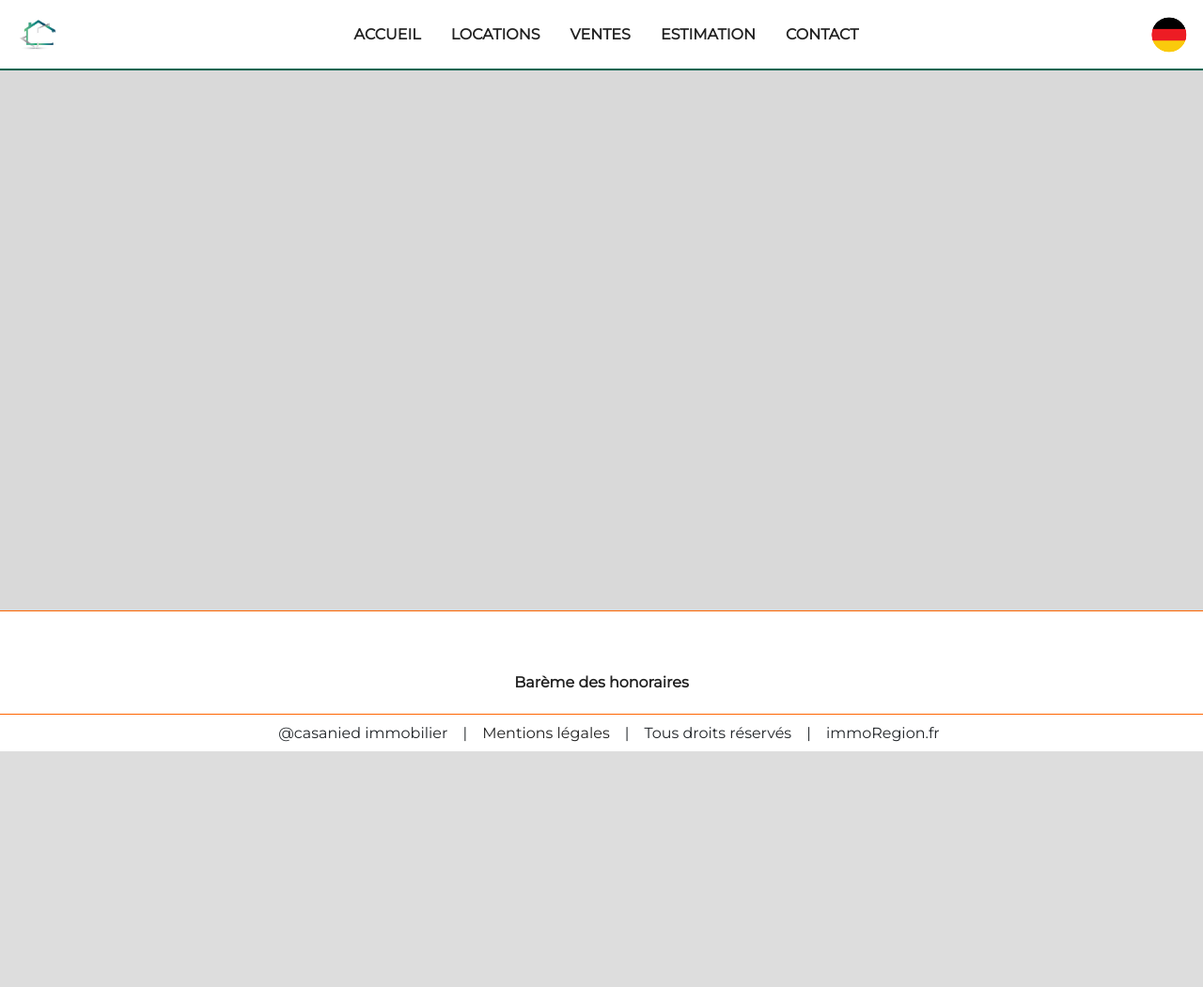
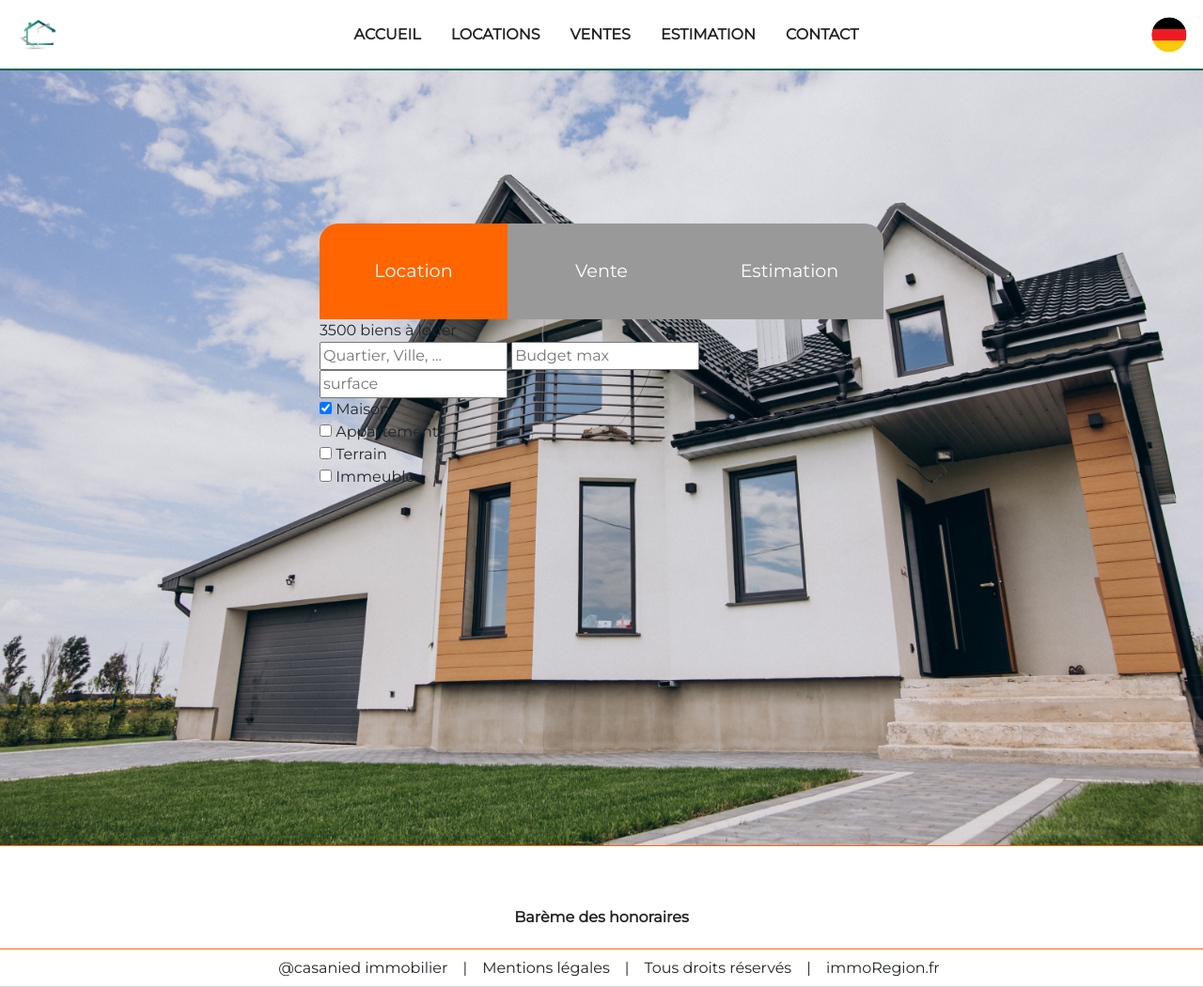
Before and after one commit to scroutch/casanied, a PHP site: page / in a window 1280 px wide. Shown: the whole page at 94% size. Before the commit the page ends 800 px from the top, so only its background shows below. Run offline with PHP 8.4, Linux system fonts and the light colour scheme; data that the repository does not hold is empty; some libraries are stand-ins or nearby versions.

Commit message:
systeme d'onglet de la page d'accueil

```diff
--- a/assets/css/style.css
+++ b/assets/css/style.css
@@ -30,6 +30,8 @@ body {
     font-family: var(--font-text);
     font-size: var(--font-size-text);
     background-color: #d9d9d9;
+    display: flex;
+    flex-direction: column;
 }
 
 /***HEADER***/
@@ -82,7 +84,7 @@ header .germanFlag.active {
 /***FOOTER***/
 
 footer {
-    position: fixed;
+    /* position: fixed; */
     width: 100%;
     height: 150px;
     bottom: 0;
@@ -151,12 +153,54 @@ footer .nav-footer ul li {
 
 /***CONTAINER***/
 
-.container-fluid {
-    width: 100%;
-    position: absolute;
-    top: 110px;
+/***ONGLETS***/
+.container-fluid.onglet {
+    height: 900px;
+    background: url("../img/maison2.jpg");
+    background-size: cover;
+    background-position: center;
 }
 
+.container-onglets {
+    display: flex;
+    flex-direction: column;
+    width: 600px;
+    height: 425px;
+}
+
+.container-onglets .tab-header {
+    width: 100%;
+    display: flex;
+}
+
+.container-onglets .tab-header .tab-link {
+    width: calc(100% / 3);
+    border: none;
+    height: 102px;
+    color: #fff;
+    background-color: var(--grey-color);
+    font-size: 1.2rem;
+}
+
+.container-onglets .tab-header .tab-link.active {
+    background-color: var(--main-color);
+}
+
+.container-onglets .tab-header .tab-link:nth-child(1) {
+    border-radius: 20px 0 0 0;
+}
+
+.container-onglets .tab-header .tab-link:nth-child(3) {
+    border-radius: 0 20px 0 0;
+}
+
+.tab-body {
+    display: none;
+}
+
+.tab-body.active {
+    display: block;
+}
 /******MEDIA QUERIES******/
 
 /***HEADER***/
--- /dev/null
+++ b/assets/js/onglet.js
@@ -0,0 +1,21 @@
+let tabs = document.querySelectorAll('.tab-link');
+let tabBodies = document.querySelectorAll('.tab-body');
+
+tabs.forEach(tab => {
+    tab.addEventListener('click', () => {
+        unSelectAll();
+        tab.classList.add('active');
+        let ref = tab.getAttribute('data-ref');
+        document.querySelector(`.tab-body[data-id="${ref}"]`).classList.add('active');
+    });
+});
+
+function unSelectAll() {
+    tabs.forEach(tab => {
+        tab.classList.remove('active');
+    });
+
+    tabBodies.forEach(tab => {
+        tab.classList.remove('active');
+    });
+}
--- a/index.php
+++ b/index.php
@@ -21,11 +21,8 @@ include('pages/bdd.php');
 </head>
 
 <body>
-    <header>
-        <?php include('pages/header.php'); ?>
-    </header>
-    <div class="container-fluid d-flex justify-content-evenly flex-wrap">
     <?php
+    include('pages/header.php');
 
     if (isset($_GET['page'])) {
         $page = $_GET['page'];
@@ -44,17 +41,15 @@ include('pages/bdd.php');
         include('pages/home.php');
     }
 
+    include('pages/footer.php');
     ?>
-    </div>
-    <footer>
-        <?php include('pages/footer.php'); ?>
-    </footer>
 
     <script type="text/javascript" src="https://ajax.googleapis.com/ajax/libs/jquery/3.1.0/jquery.min.js"></script>
     <script src="./assets/bootstrap-5.2.2/js/bootstrap.bundle.min.js"></script>
     <script src="https://unpkg.com/leaflet@1.8.0/dist/leaflet.js" integrity="sha512-BB3hKbKWOc9Ez/TAwyWxNXeoV9c1v6FIeYiBieIWkpLjauysF18NzgR1MBNBXf8/KABdlkX68nAhlwcDFLGPCQ==" crossorigin=""></script>
     <script src="assets/js/menuBurger.js"></script>
     <script src="assets/js/langage.js"></script>
+    <script src="assets/js/onglet.js"></script>
 </body>
 
 </html>
--- a/pages/footer.php
+++ b/pages/footer.php
@@ -1,3 +1,4 @@
+<footer>
     <div class="block-footer">
         <div class="icons">
             <i class="fa-regular fa-envelope"></i>
@@ -16,3 +17,4 @@
             <li>immoRegion.fr</li>
         </ul>
     </div>
+</footer>
--- a/pages/header.php
+++ b/pages/header.php
@@ -1,3 +1,4 @@
+<header>
     <button type="button" aria-label="toggle curtain navigation" class="nav-toggler">
         <span class="line l1"></span>
         <span class="line l2"></span>
@@ -17,3 +18,4 @@
         <img src="assets/img/icons/germanFlag.png" alt="icone de l'allemagne" class="germanFlag active">
         <img src="assets/img/icons/frenchFlag.png" alt="icone de la france" class="frenchFlag">
     </div>
+</header>
--- a/pages/home.php
+++ b/pages/home.php
@@ -1,9 +1,12 @@
 <?php
+include('onglet.php');
 
 $query = 'SELECT * FROM product';
 $query = $bdd->prepare($query);
 $query->execute();
-
+?>
+<div class="container-fluid d-flex justify-content-evenly flex-wrap">
+    <?php
     while ($data = $query->fetch()) {
     ?>
         <div class="card m-2">
@@ -14,7 +17,7 @@ while ($data = $query->fetch()) {
                 <p class="card-text d-flex justify-content-around">
                     <span class="p-2"><i class="fa-solid fa-bed"></i><span class="ps-2"><?php echo $data['nb_bedroom'] ?></span></span>
                     <span class="p-2"><i class="fa-solid fa-bath"></i><span class="ps-2"><?php echo $data['nb_bathroom'] ?></span></span>
-                <span class="p-2"><i class="fa-solid fa-arrows-up-down-left-right"></i><span class="ps-2"><?php echo $data['surface'] ?></span></span>
+                    <span class="p-2"><i class="fa-solid fa-arrows-up-down-left-right"></i><span class="ps-2"><?php echo $data['surface'] ?> m²</span></span>
                 </p>
             </div>
             <div class="card-footer d-flex justify-content-end">
@@ -25,3 +28,4 @@ while ($data = $query->fetch()) {
     <?php
     }
     ?>
+</div>
--- /dev/null
+++ b/pages/onglet.php
@@ -0,0 +1,54 @@
+<div class="container-fluid d-flex justify-content-evenly align-items-center flex-wrap onglet">
+    <div class="container-onglets">
+        <div class="tab-header">
+            <button class="tab-link active" data-ref="location">Location</button>
+            <button class="tab-link" data-ref="vente">Vente</button>
+            <button class="tab-link" data-ref="estimation">Estimation</button>
+        </div>
+        <form action="" method="post" class="tab-body active" data-id="location">
+            <p>3500 biens à louer</p>
+            <input type="text" name="lieu" placeholder="Quartier, Ville, ...">
+            <input type="text" name="price" placeholder="Budget max">
+            <input type="text" name="surface" placeholder="surface">
+            <div>
+                <input type="checkbox" name="type" id="maison" value="maison" checked>
+                <label for="maison">Maison</label>
+            </div>
+            <div>
+                <input type="checkbox" name="type" id="appartement" value="appartement">
+                <label for="appartement">Appartement</label>
+            </div>
+            <div>
+                <input type="checkbox" name="type" id="terrain" value="terrain">
+                <label for="terrain">Terrain</label>
+            </div>
+            <div>
+                <input type="checkbox" name="type" id="immeuble" value="immeuble">
+                <label for="immeuble">Immeuble</label>
+            </div>
+        </form>
+        <form action="" method="post" class="tab-body" data-id="vente">
+            <p>3500 biens à vendre</p>
+            <input type="text" name="lieu" placeholder="Quartier, Ville, ...">
+            <input type="text" name="price" placeholder="Budget max">
+            <input type="text" name="surface" placeholder="surface">
+            <div>
+                <input type="checkbox" name="type" id="maison" value="maison" checked>
+                <label for="maison">Maison</label>
+            </div>
+            <div>
+                <input type="checkbox" name="type" id="appartement" value="appartement">
+                <label for="appartement">Appartement</label>
+            </div>
+            <div>
+                <input type="checkbox" name="type" id="terrain" value="terrain">
+                <label for="terrain">Terrain</label>
+            </div>
+            <div>
+                <input type="checkbox" name="type" id="immeuble" value="immeuble">
+                <label for="immeuble">Immeuble</label>
+            </div>
+        </form>
+        <form action="" method="post" class="tab-body" data-id="estimation"></form>
+    </div>
+</div>
```
Lines whose indentation alone changed are shown as unchanged.
